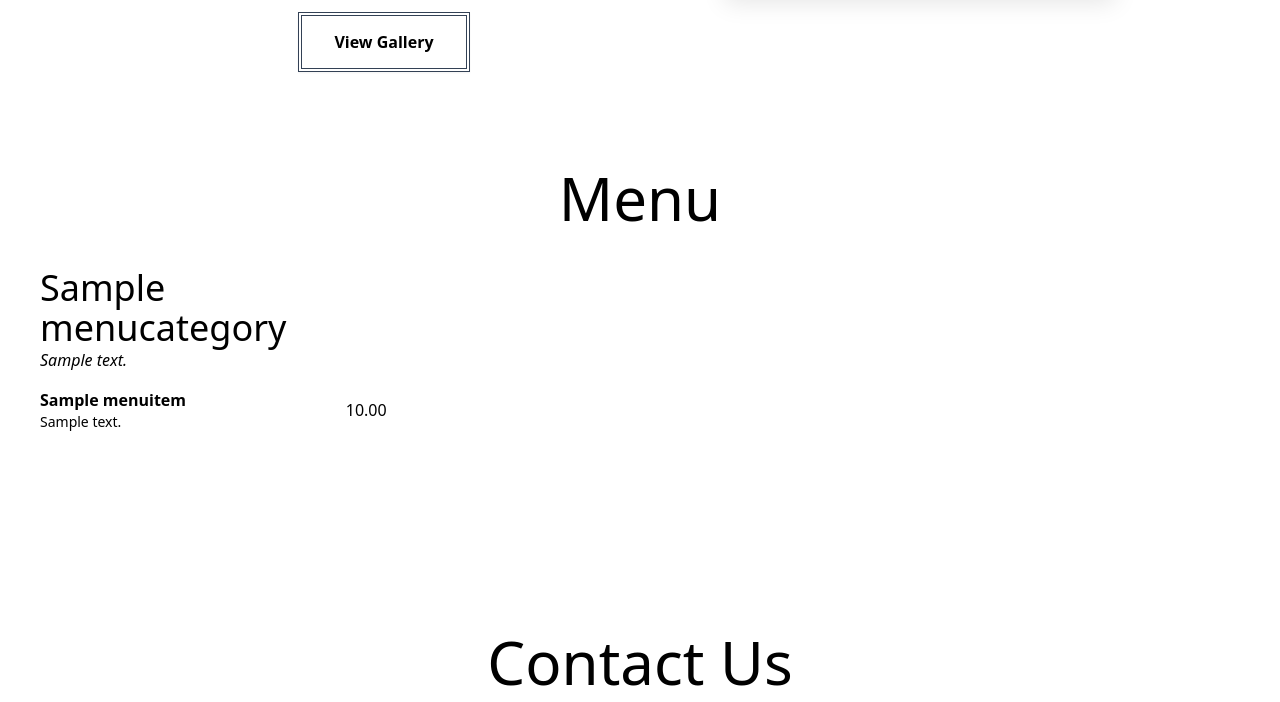
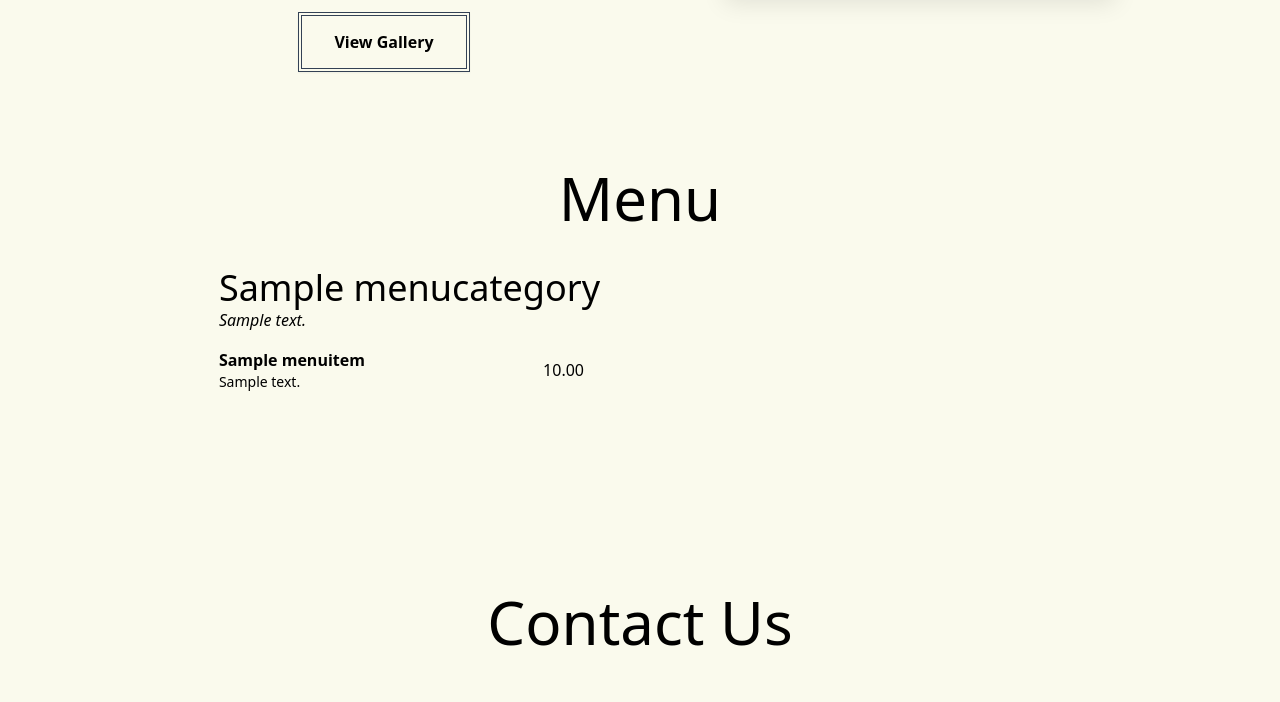
Before and after one commit to sharif2315/RestaurantApp, a Django app: page / in a window 1280 px wide. Shown: the part 2680-3382 px from the top of the page. Run offline with Django 5.2, Linux system fonts and the light colour scheme; tables that the repository leaves empty hold one stand-in row (values such as "Sample post"); some libraries are stand-ins or nearby versions.

Commit message:
menu styling wip

```diff
--- a/templates/base/base.html
+++ b/templates/base/base.html
@@ -20,7 +20,7 @@
     </style> -->
 </head>
 
-<body>
+<body class="bg-[#fafaed]">
     <!-- Navbar -->
     {% include 'components/navbar.html' %}
 
--- a/templates/components/menu.html
+++ b/templates/components/menu.html
@@ -4,7 +4,7 @@
 
     <!-- TODO: Use Accordion on Menu Sections only for small screen -->
     <!-- Removed items-center -->
-    <div class="grid grid-cols-1 lg:grid-cols-2 xl:grid-cols-3 justify-center">
+    <div class="grid grid-cols-1 lg:grid-cols-2 2xl:grid-cols-3 justify-center">
 
         {% for category in menu_categories %}
         <div class="flex flex-col p-10 w-full max-w-xl">
@@ -17,12 +17,12 @@
             {% endif %}
 
             <!-- Menu Items Container -->
-            <div class="flex flex-col gap-4 mt-4">
+            <div class="flex flex-col gap-4 mt-4 lg:overflow-y-auto lg:max-h-[50rem] lg:pr-4">
 
                 <!-- Menu Item -->
                 {% for item in category.menu_items %}
                 <div class="flex gap-4 items-center justify-between">
-                    <div>
+                    <div class="w-3/4">
                         <h3 class="font-semibold">{{ item.name }}</h3>
                         <p class="text-sm">{{ item.description }}</p>
                     </div>
```
